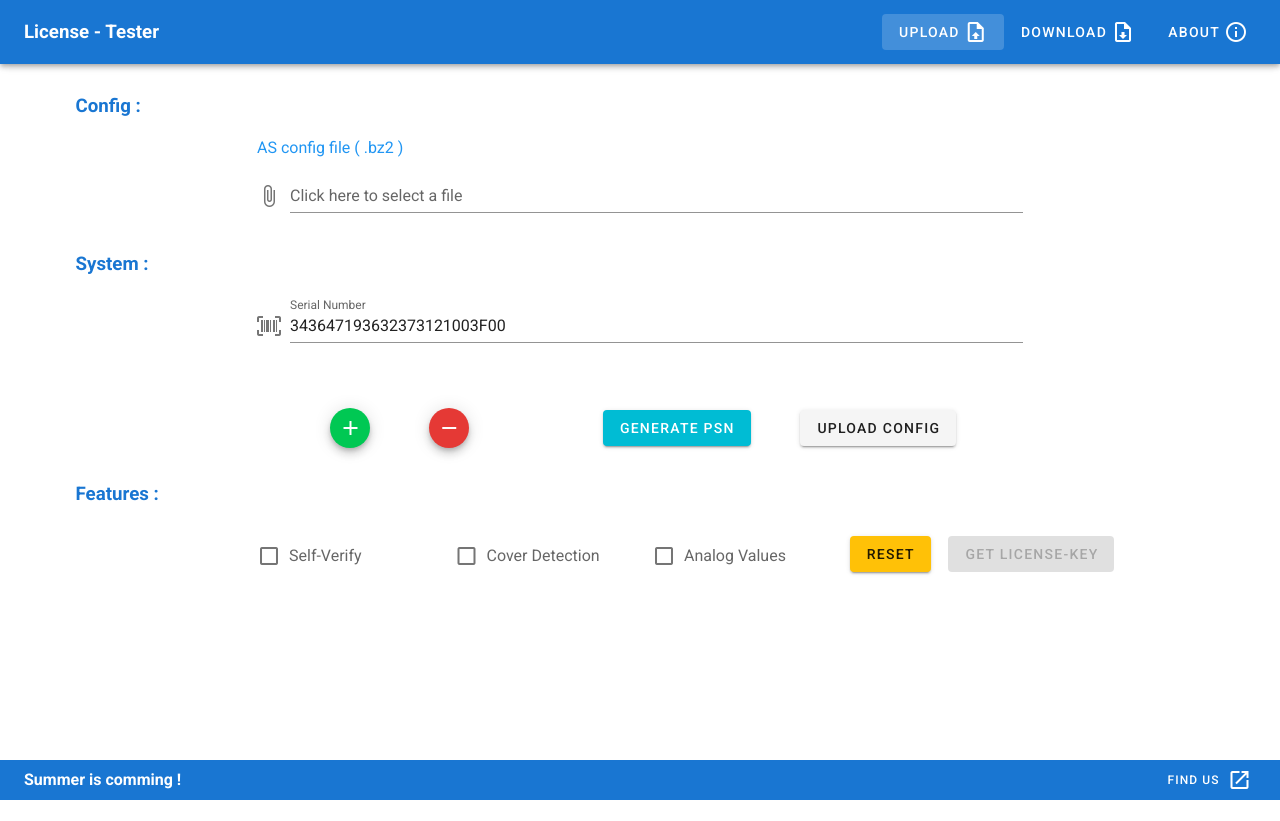
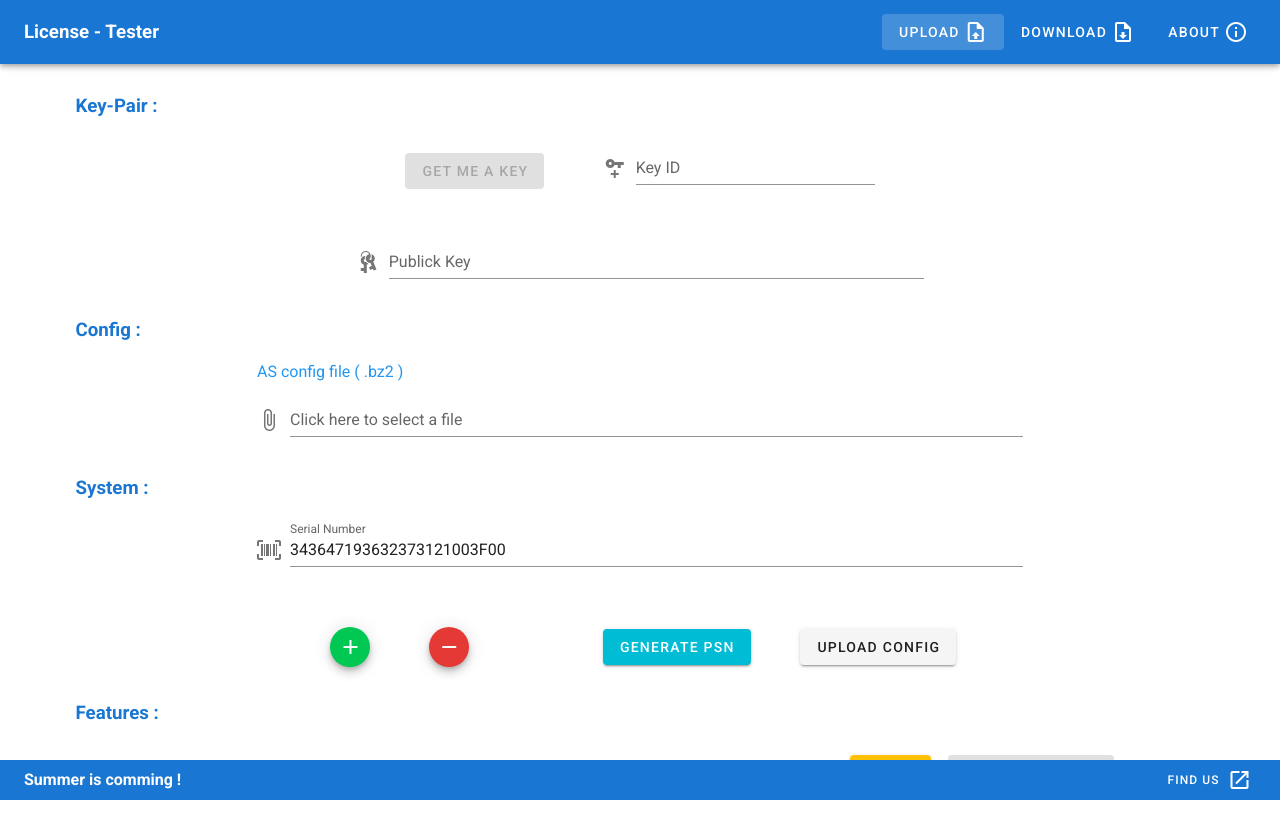
Before and after one commit to ebobo/license-test-vue, a Vue app: page /#/ in a window 1280 px wide. Before the commit the page ends 800 px from the top, so only its background shows below. Built offline with nearby package versions, Linux system fonts and the light colour scheme.

Commit message:
add key generation

```diff
--- a/src/service/rest.ts
+++ b/src/service/rest.ts
@@ -21,6 +21,19 @@ http.interceptors.response.use(
   }
 );
 
+export interface CreateKeyRequest {
+  id: string;
+  description: string;
+}
+
+export interface CreateKeyResponse {
+  keyId: string;
+  description: string;
+  key: string;
+  created: string;
+  retired: string;
+}
+
 export interface ASConfigFile {
   name: string;
   contentType: string;
@@ -43,3 +56,18 @@ export async function uploadASConfig(
       return response.data;
     });
 }
+
+export async function createKeyPair(
+  data: CreateKeyRequest
+): Promise<CreateKeyResponse> {
+  return http
+    .post<CreateKeyResponse>(`/keys`, data, {
+      headers: {
+        'Content-Type': 'application/json',
+      },
+    })
+    .then((response) => {
+      console.log(response.data);
+      return response.data;
+    });
+}
--- a/src/views/Home.vue
+++ b/src/views/Home.vue
@@ -1,5 +1,30 @@
 <template>
   <v-container>
+    <h3 class="ma-4 primary--text">Key-Pair :</h3>
+    <v-row justify="center">
+      <v-col cols="2" class="row-btn" justify="center">
+        <v-btn color="success" :disabled="keyID === ''" @click="getKey"
+          >get me a key</v-btn
+        >
+      </v-col>
+      <v-col cols="3" class="row-btn" justify="center">
+        <v-text-field
+          prepend-icon="mdi-key-plus"
+          v-model="keyID"
+          label="Key ID"
+        ></v-text-field>
+      </v-col>
+    </v-row>
+    <v-row justify="center">
+      <v-col cols="6" class="row-btn" justify="center">
+        <v-text-field
+          readonly
+          prepend-icon="mdi-key-chain"
+          v-model="publicKey"
+          label="Publick Key"
+        ></v-text-field>
+      </v-col>
+    </v-row>
     <h3 class="ma-4 primary--text">Config :</h3>
     <v-row justify="center">
       <v-col cols="8">
@@ -89,12 +114,19 @@
 
 <script lang="ts">
 import Vue from 'vue';
-import { uploadASConfig } from '../service/rest';
+import {
+  CreateKeyRequest,
+  CreateKeyResponse,
+  createKeyPair,
+  uploadASConfig,
+} from '../service/rest';
 import { makeSN } from '../utility/tools';
 
 export default Vue.extend({
   name: 'Home',
   data(): {
+    keyID: string;
+    publicKey: string;
     chosenFile: File | null;
     snumbers: string[];
     selfVerify: boolean;
@@ -103,6 +135,8 @@ export default Vue.extend({
     canSend: boolean;
   } {
     return {
+      keyID: '',
+      publicKey: '',
       chosenFile: null,
       snumbers: ['343647193632373121003F00'],
       selfVerify: false,
@@ -113,6 +147,23 @@ export default Vue.extend({
   },
 
   methods: {
+    getKey() {
+      const data: CreateKeyRequest = {
+        id: this.keyID,
+        description: 'Autrosafe public key',
+      };
+      createKeyPair(data)
+        .then((response) => this.setKeyInfo(response))
+        .catch((error) => {
+          console.log(error);
+        });
+    },
+
+    setKeyInfo(res: CreateKeyResponse) {
+      this.keyID = res.keyId;
+      this.publicKey = res.key;
+    },
+
     uploadFile() {
       if (this.chosenFile === null) {
         return;
@@ -120,9 +171,9 @@ export default Vue.extend({
       let formData = new FormData();
       formData.append('config', this.chosenFile);
       formData.append('system', this.snumbers.toString());
-      formData.append('sv', this.selfVerify ? 'ture' : 'false');
-      formData.append('cd', this.coverDetection ? 'ture' : 'false');
-      formData.append('av', this.analogValue ? 'ture' : 'false');
+      formData.append('sv', this.selfVerify ? 'true' : 'false');
+      formData.append('cd', this.coverDetection ? 'true' : 'false');
+      formData.append('av', this.analogValue ? 'true' : 'false');
 
       uploadASConfig(formData)
         .then((response) => {
@@ -168,7 +219,13 @@ export default Vue.extend({
 <style lang="scss" scoped>
 .upload-btn {
   display: flex;
-  margin-top: 20px;
+  margin-top: 15px;
+  align-items: center;
+}
+
+.row-btn {
+  display: flex;
+  margin-top: 0px;
   align-items: center;
 }
 </style>
```
